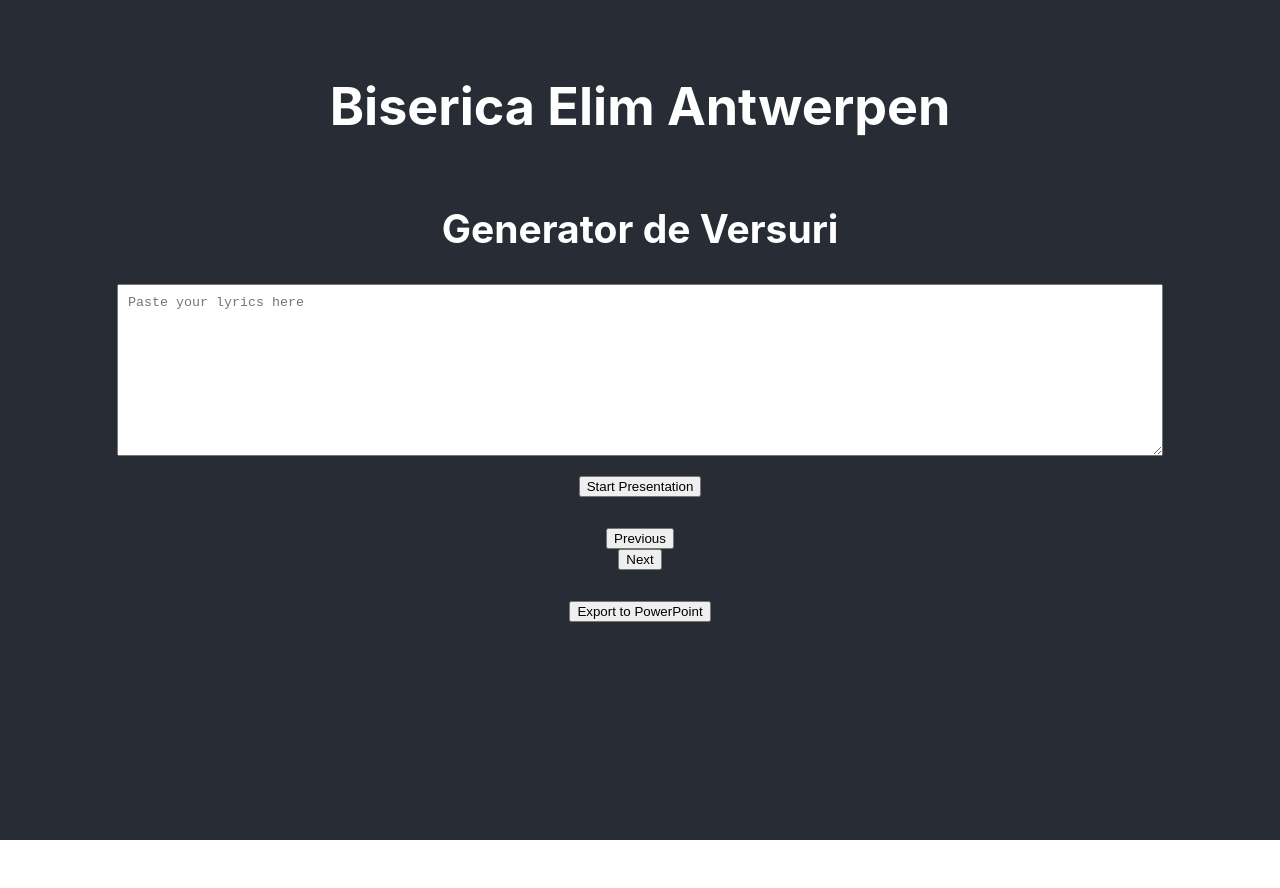
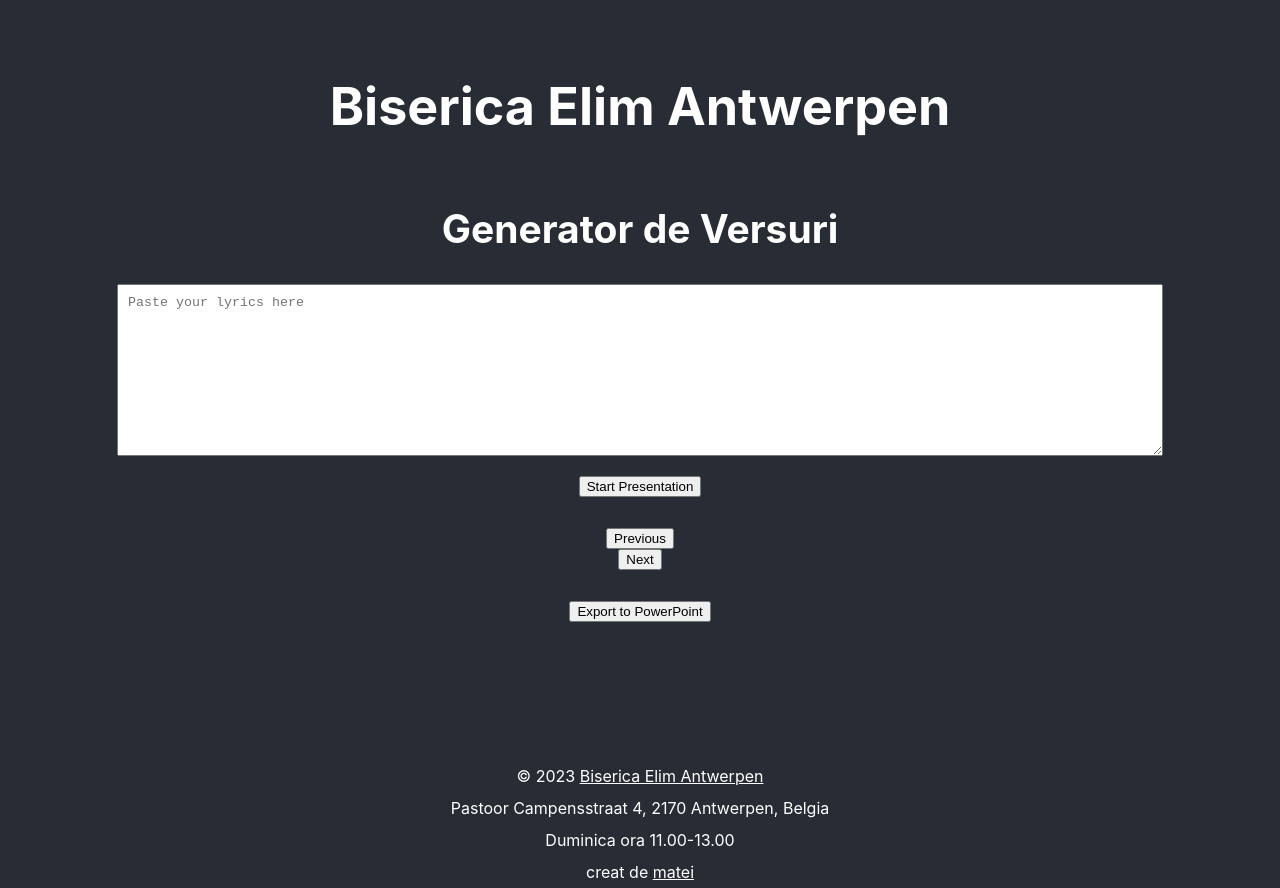
Before and after one commit to mateiclaudiu/LyricsGenerator, a React (Create React App) app: page / in a window 1280 px wide. Before the commit the page ends 840 px from the top, so only its background shows below. Built offline with nearby package versions, Linux system fonts and the light colour scheme.

Commit message:
add footer

```diff
--- a/src/App.css
+++ b/src/App.css
@@ -4,7 +4,7 @@
 
 .App-header {
   background-color: #282c34;
-  min-height: 100vh;
+  min-height: 90vh;
   display: flex;
   flex-direction: column;
   align-items: center;
--- a/src/App.js
+++ b/src/App.js
@@ -1,6 +1,7 @@
 import React, { useState } from 'react';
 import './App.css';
 import PowerPointExport from "./PowerpointExport";
+import Footer from "./Footer";
 
 function App() {
     const [text, setText] = useState('');
@@ -89,6 +90,7 @@ function App() {
                 <br/>
                 <PowerPointExport text={text} /> {/* Here we are passing the raw text */}
             </header>
+            <Footer/>
         </div>
     );
 }
--- /dev/null
+++ b/src/Footer.css
@@ -0,0 +1,17 @@
+.App-footer {
+        background-color: #282c34;
+        display: flex;
+        flex-direction: column;
+        align-items: center;
+        justify-content: start;
+        font-size: 16px;
+        color: white;
+        /*padding-top: 40px;*/
+         min-height: 10vh;
+}
+
+.App-footer {
+    line-height: 0px;
+}
+
+a { color: inherit; }
--- /dev/null
+++ b/src/Footer.js
@@ -0,0 +1,17 @@
+// Footer.js
+import React from 'react';
+import './Footer.css'; // Make sure the path is correct based on your project structure
+
+const Footer = () => {
+    return (
+        <footer className="App-footer">
+            <p>© {new Date().getFullYear()} <a href="https://www.elimantwerpen.be/" target="_blank" rel="noopener noreferrer">Biserica Elim Antwerpen</a></p>
+            <p>Pastoor Campensstraat 4, 2170 Antwerpen, Belgia</p>
+            <p>Duminica ora 11.00-13.00</p>
+            <p>creat de <a href="https://www.matei.be/" target="_blank" rel="noopener noreferrer">matei</a></p>
+            {/* This ensures that the link opens in a new tab and is secure */}
+        </footer>
+    );
+}
+
+export default Footer;
```
